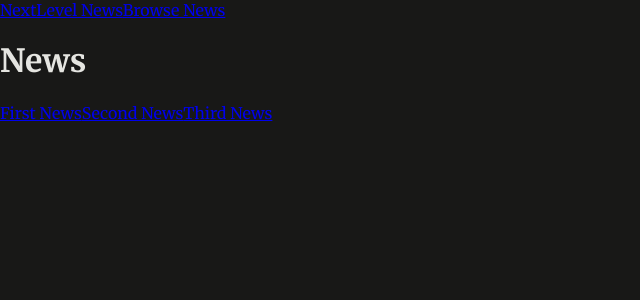
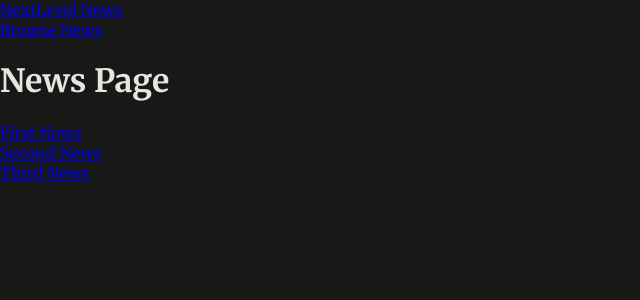
Before and after one commit to PatrickDrejerczak/nextnews, a Next.js app: page /news in a window 1280 px wide. Shown: the top 300 px of the page, without its empty margins (0-640 px from the left). Built offline with nearby package versions, Linux system fonts and the light colour scheme.

Commit message:
created initial routing and header

```diff
--- a/components/main-header/main-header.tsx
+++ b/components/main-header/main-header.tsx
@@ -1,16 +1,18 @@
 import Link from "next/link";
 
-const MainHeader = () => {
+export default function MainHeader() {
   return (
     <>
       <header>
         <nav>
-          <Link href="./">NextLevel News</Link>
-          <Link href="/news">Browse News</Link>
+          <div>
+            <Link href="./">NextLevel News</Link>
+          </div>
+          <div>
+            <Link href="/news">Browse News</Link>
+          </div>
         </nav>
       </header>
     </>
   );
-};
-
-export default MainHeader;
+}
--- a/src/app/news/page.tsx
+++ b/src/app/news/page.tsx
@@ -2,11 +2,19 @@ import Link from "next/link";
 
 export default function News() {
   return (
-    <div id="news">
-      <h1>News</h1>
-      <Link href="/first-news">First News</Link>
-      <Link href="/second-news">Second News</Link>
-      <Link href="/third-news">Third News</Link>
-    </div>
+    <>
+      <h1>News Page</h1>
+      <ul>
+        <li>
+          <Link href="/news/first-news">First News</Link>
+        </li>
+        <li>
+          <Link href="/news/second-news">Second News</Link>
+        </li>
+        <li>
+          <Link href="/news/third-news">Third News</Link>
+        </li>
+      </ul>
+    </>
   );
 }
```
Also changed, not shown: src/app/news/[id]/page.tsx (renamed from src/app/news/[newsDetailSlug]/page.tsx, +4 -4 lines).
